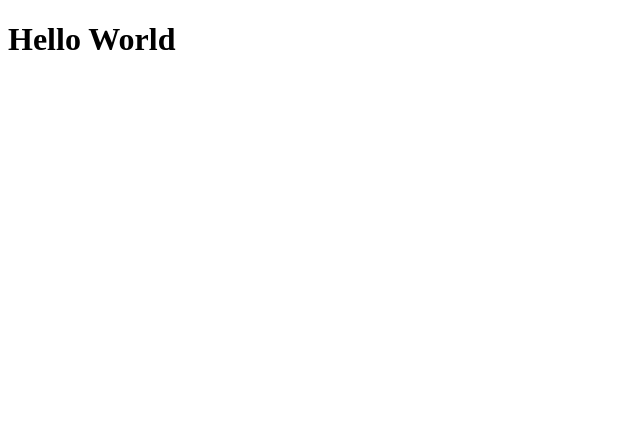
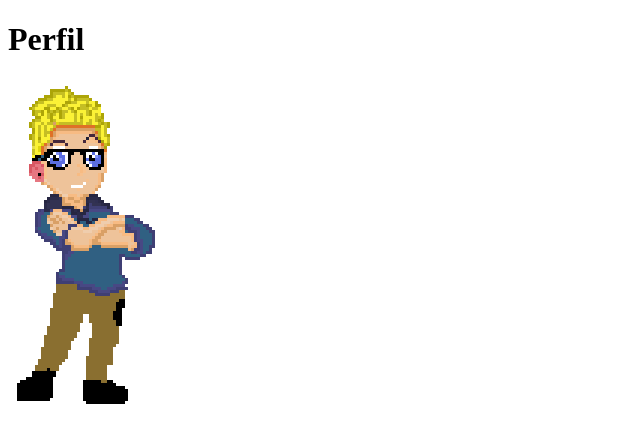
Before and after one commit to gabrielsupz/initial-portifolio, a React (Vite) app: page / in a window 1280 px wide. Shown: the top 442 px of the page, without its empty margins (0-640 px from the left). Built offline with nearby package versions, Linux system fonts and the light colour scheme.

Commit message:
add styled-components

```diff
--- a/package.json
+++ b/package.json
@@ -9,8 +9,10 @@
     "preview": "vite preview"
   },
   "dependencies": {
+    "@types/styled-components": "^5.1.26",
     "react": "^18.2.0",
-    "react-dom": "^18.2.0"
+    "react-dom": "^18.2.0",
+    "styled-components": "^5.3.6"
   },
   "devDependencies": {
     "@types/react": "^18.0.27",
--- a/src/App.tsx
+++ b/src/App.tsx
@@ -1,9 +1,11 @@
 import React from 'react'
+import { CharacterBox } from './components/CharacterBox'
 
 export function App() {
   return (
     <div>
-      <h1>Hello World</h1>
+      <h1>Perfil</h1>
+      <CharacterBox />
     </div>
   )
 }
--- /dev/null
+++ b/src/components/CharacterBox/index.tsx
@@ -0,0 +1,9 @@
+import * as S from './style'
+
+export function CharacterBox() {
+  return (
+    <S.CharacterRoom>
+      <img src="src\assets\profile.svg" alt="" />
+    </S.CharacterRoom>
+  )
+}
--- /dev/null
+++ b/src/components/CharacterBox/style.ts
@@ -0,0 +1,5 @@
+import styled from 'styled-components'
+
+export const CharacterRoom = styled.div`
+  display: flex;
+`
```
Also changed, not shown: src/assets/profile.svg (added), 1 other file (tests, documents, lock files or other folders).
